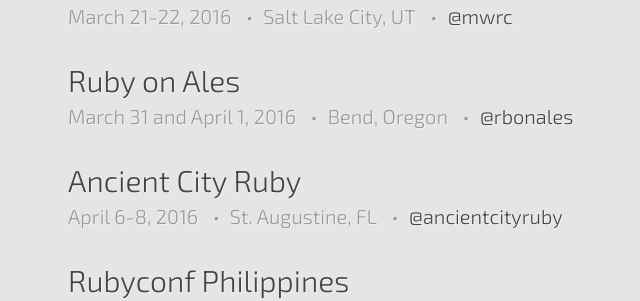
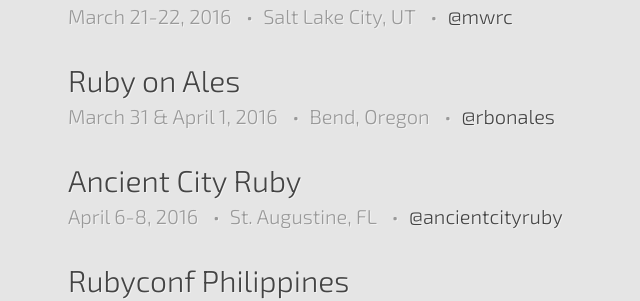
Before and after one commit to ruby-conferences/ruby-conferences.github.io, a Jekyll site: the page built from past/index.html, in a window 1280 px wide and 900 px high, scrolled down 10444 px. Shown: the part 156-457 px from the top of the window, without its empty margins (172-812 px from the left). Built offline with Jekyll 4.4.1, drawn with Linux system fonts in a browser that asks for light colours.

Commit message:
Normalize dates

```diff
--- a/_data/past.yml
+++ b/_data/past.yml
@@ -640,7 +640,7 @@
 
 - name: Ruby on Ales
   location: Bend, Oregon
-  dates: "March 31 and April 1, 2016"
+  dates: "March 31 & April 1, 2016"
   url: https://ruby.onales.com/
   twitter: rbonales
 
```
